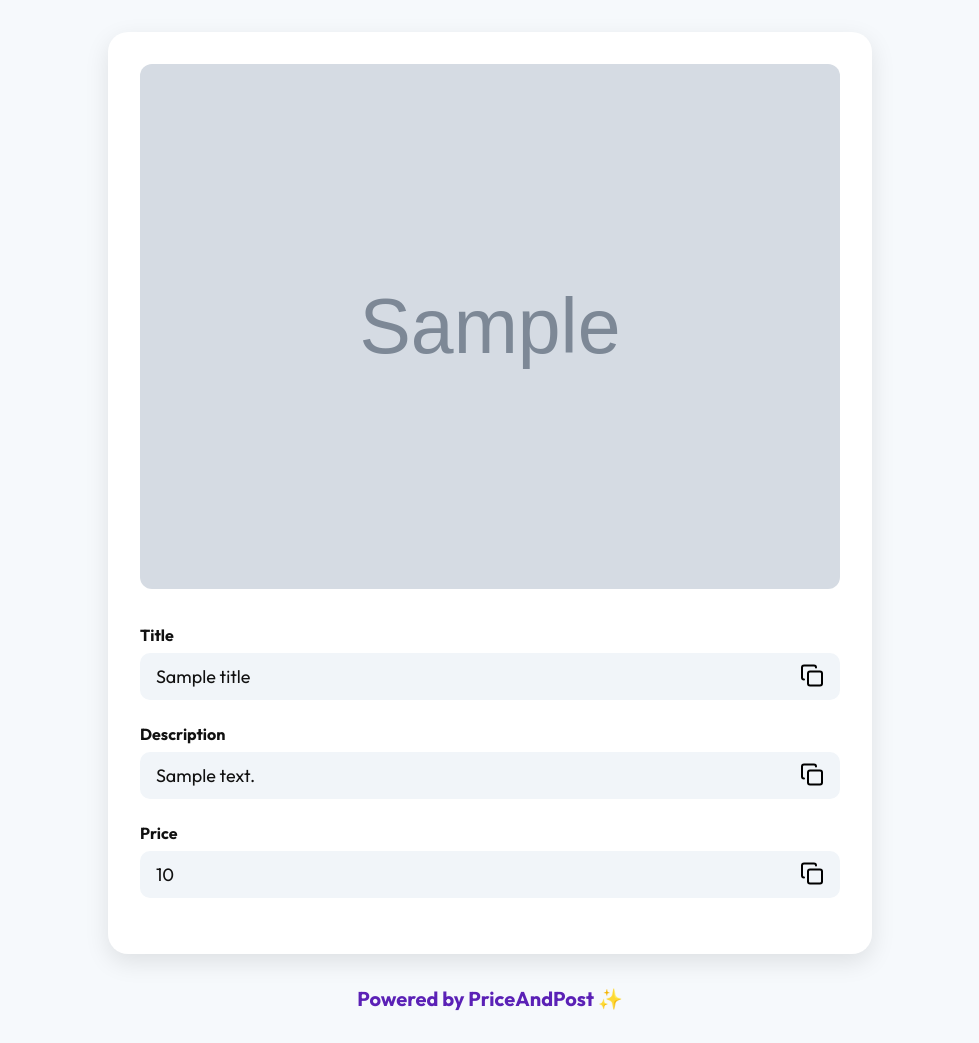
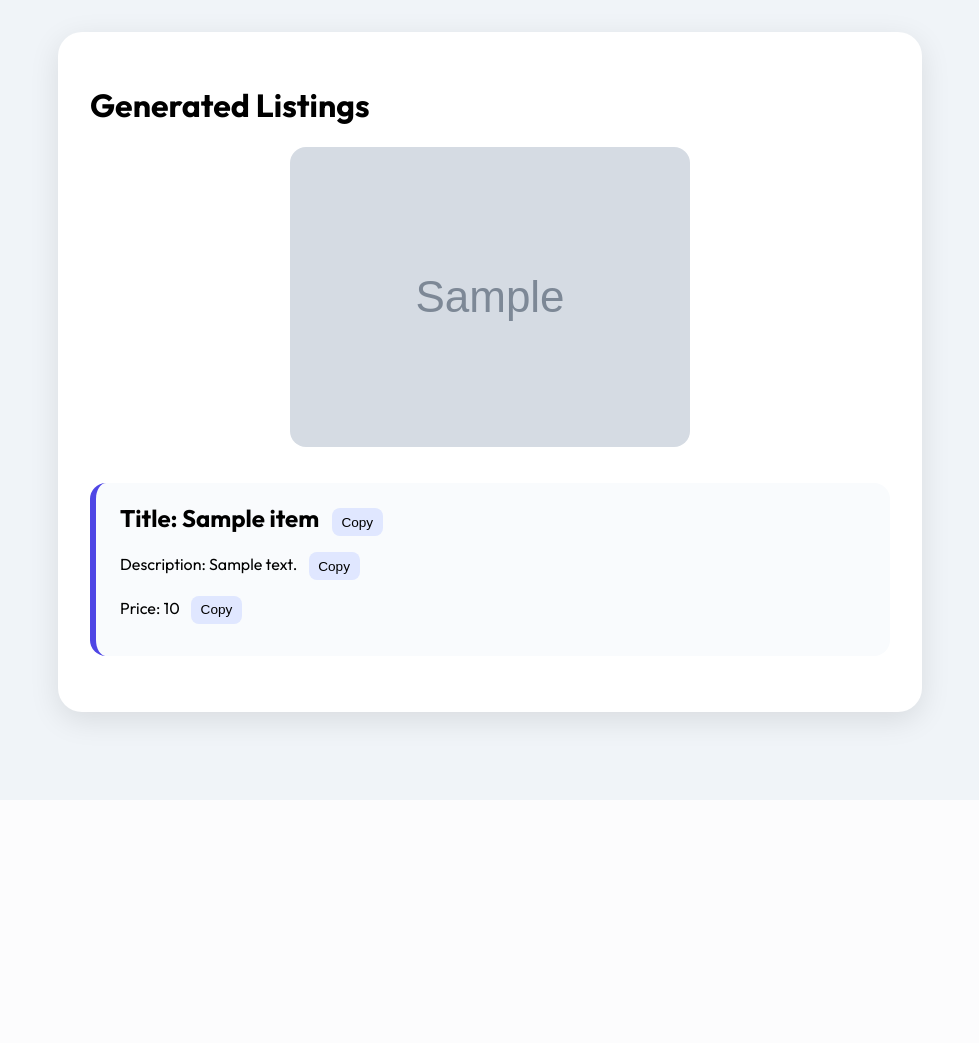
Before and after one commit to CODEREaDer24/autolist, a Python web app: template templates/result.html in a window 1280 px wide. Shown: the whole page, without its empty margins (150-1129 px from the left). After the commit the page ends 746 px from the top, so only its background shows below. Run offline with Jinja, Linux system fonts and the light colour scheme; the template is opened without the code that fills it: most values are stand-ins (such as "Sample title", 1, 10 or a date in 2020); grey boxes marked "Sample" are stand-in pictures.

Commit message:
Update result.html

```diff
--- a/templates/result.html
+++ b/templates/result.html
@@ -2,106 +2,81 @@
 <head>
   <meta charset="UTF-8">
   <meta name="viewport" content="width=device-width, initial-scale=1.0">
-  <title>Result - PriceAndPost</title>
+  <title>Results - PriceAndPost</title>
   <link href="https://fonts.googleapis.com/css2?family=Outfit:wght@400;700&display=swap" rel="stylesheet">
   <script src="https://unpkg.com/lucide@latest"></script>
   <style>
     body {
+      font-family: 'Outfit', sans-serif;
+      background-color: #f0f4f8;
       margin: 0;
       padding: 2rem;
-      font-family: 'Outfit', sans-serif;
-      background: #f6f9fc;
-      color: #111;
     }
     .container {
-      max-width: 700px;
+      max-width: 800px;
       margin: auto;
-      background: white;
+      background: #fff;
       padding: 2rem;
-      border-radius: 20px;
-      box-shadow: 0 8px 24px rgba(0, 0, 0, 0.1);
+      border-radius: 1.5rem;
+      box-shadow: 0 8px 30px rgba(0,0,0,0.1);
     }
     .image-preview {
-      width: 100%;
-      border-radius: 12px;
+      text-align: center;
       margin-bottom: 2rem;
     }
-    h2 {
-      font-size: 1.75rem;
-      margin-bottom: 1rem;
+    .image-preview img {
+      max-width: 100%;
+      border-radius: 1rem;
     }
-    .output-block {
+    .result-card {
+      background: #f9fbfd;
+      border-left: 6px solid #4f46e5;
+      padding: 1rem 1.5rem;
+      border-radius: 1rem;
       margin-bottom: 1.5rem;
     }
-    .output-label {
-      font-size: 1rem;
-      font-weight: 600;
-      margin-bottom: 0.5rem;
-    }
-    .output-content {
-      font-size: 1.125rem;
-      background: #f1f5f9;
-      padding: 0.75rem 1rem;
-      border-radius: 10px;
-      position: relative;
+    .result-card h2 {
+      margin: 0.25rem 0;
     }
     .copy-btn {
-      position: absolute;
-      right: 10px;
-      top: 50%;
-      transform: translateY(-50%);
-      background: none;
+      background: #e0e7ff;
       border: none;
+      border-radius: 0.5rem;
+      padding: 0.4rem 0.6rem;
       cursor: pointer;
+      font-size: 0.85rem;
+      margin-left: 0.5rem;
     }
-    .copy-btn i {
-      color: #475569;
-    }
-    .branding {
-      text-align: center;
-      margin-top: 2rem;
-      font-weight: 700;
-      font-size: 1.25rem;
-      color: #5b21b6;
+    .copy-btn:hover {
+      background: #c7d2fe;
     }
   </style>
 </head>
 <body>
   <div class="container">
-    <img src="{{ image_url }}" alt="Uploaded Item" class="image-preview"><div class="output-block">
-  <div class="output-label">Title</div>
-  <div class="output-content" id="title">{{ title }}
-    <button class="copy-btn" onclick="copyToClipboard('title')">
-      <i data-lucide="copy"></i>
-    </button>
+    <h1>Generated Listings</h1>
+    <div class="image-preview">
+      <img src="{{ image_url }}" alt="Uploaded">
+    </div>
+    {% for item in items %}
+    <div class="result-card">
+      <h2>Title: {{ item.title }}
+        <button class="copy-btn" onclick="copyText('{{ item.title }}')">Copy</button>
+      </h2>
+      <p>Description: {{ item.description }}
+        <button class="copy-btn" onclick="copyText('{{ item.description }}')">Copy</button>
+      </p>
+      <p>Price: {{ item.price }}
+        <button class="copy-btn" onclick="copyText('{{ item.price }}')">Copy</button>
+      </p>
+    </div>
+    {% endfor %}
   </div>
-</div>
-
-<div class="output-block">
-  <div class="output-label">Description</div>
-  <div class="output-content" id="description">{{ description }}
-    <button class="copy-btn" onclick="copyToClipboard('description')">
-      <i data-lucide="copy"></i>
-    </button>
-  </div>
-</div>
-
-<div class="output-block">
-  <div class="output-label">Price</div>
-  <div class="output-content" id="price">{{ price }}
-    <button class="copy-btn" onclick="copyToClipboard('price')">
-      <i data-lucide="copy"></i>
-    </button>
-  </div>
-</div>
-
-  </div>  <div class="branding">Powered by PriceAndPost ✨</div>  <script>
+  <script>
     lucide.createIcons();
-    function copyToClipboard(id) {
-      const text = document.getElementById(id).innerText.trim();
-      navigator.clipboard.writeText(text).then(() => {
-        alert(`${id.charAt(0).toUpperCase() + id.slice(1)} copied to clipboard!`);
-      });
+    function copyText(text) {
+      navigator.clipboard.writeText(text);
     }
-  </script></body>
+  </script>
+</body>
 </html>
```
